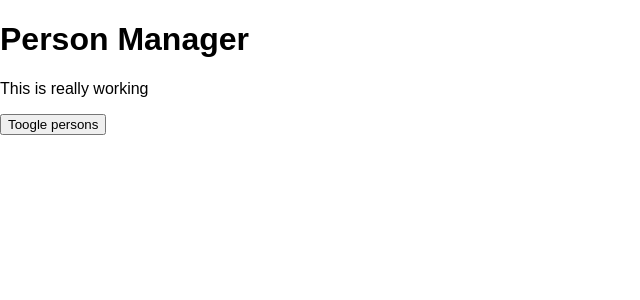
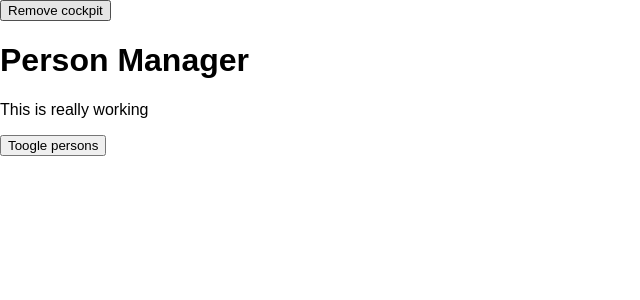
Before and after one commit to mayralgr/reactPractice, a React app in the folder react-application/: page / in a window 1280 px wide. Shown: the top 300 px of the page, without its empty margins (0-640 px from the left). Built offline with nearby package versions, Linux system fonts and the light colour scheme.

Commit message:
Add clean up with useefect

```diff
--- a/react-application/src/components/Cockpit/Cockpit.js
+++ b/react-application/src/components/Cockpit/Cockpit.js
@@ -8,8 +8,17 @@ const Cockpit = (props) => {
         setTimeout(() => {
             alert('save data to cloud');
         }, 1000);
+        return () => {
+            console.log('cleanup using useEffect')
+        }
     }, [props.persons]) // point to the data that is use in use effect
     // if passes [] it runs everytime a dependency changes, if no dependency, just runs once
+    useEffect(() => {
+        console.log('2nd useefect');
+        return () => {
+            console.log('cleanup using 2nd useEffect')
+        }
+    })
     const assignedClasses = [];
     let btnClass = '';
 
--- a/react-application/src/components/Persons/Persons.js
+++ b/react-application/src/components/Persons/Persons.js
@@ -8,6 +8,9 @@ class Persons extends Component {
     // componentWillReceiveProps(props) {
     //     console.log('persons.js componentWillReceiveProps', props);
     // } --> depracted to component did update or get derived----
+    componentWillUnmount() {
+        console.log('persons.js, will unmount')
+    }
 
     render () {
         console.log('persons rendering...');
--- a/react-application/src/containers/App.js
+++ b/react-application/src/containers/App.js
@@ -18,7 +18,8 @@ class App extends Component {
       { id:'cabgae', name: 'Manu', age: 29 },
       { id:'fwoeoa', name: 'Stephanie', age: 26 },
     ],
-    showPersons: false
+    showPersons: false,
+    showCockpit: true,
   }
 
   static getDerivedStateFromProps(props,state) {
@@ -96,12 +97,16 @@ class App extends Component {
 
     return (
         <div className={classes.App}>
-          <Cockpit
+          <button onClick={()=> {
+            this.setState({showCockpit: false})
+          }} > Remove cockpit</button>
+          {this.state.showCockpit ? <Cockpit
             title={this.props.appTitle}
             persons={this.state.persons}
             showPersons={this.state.showPersons}
             clicked={this.tooglePersonsHandler}
           />
+          : null}
           { persons }
         </div>
 
```
